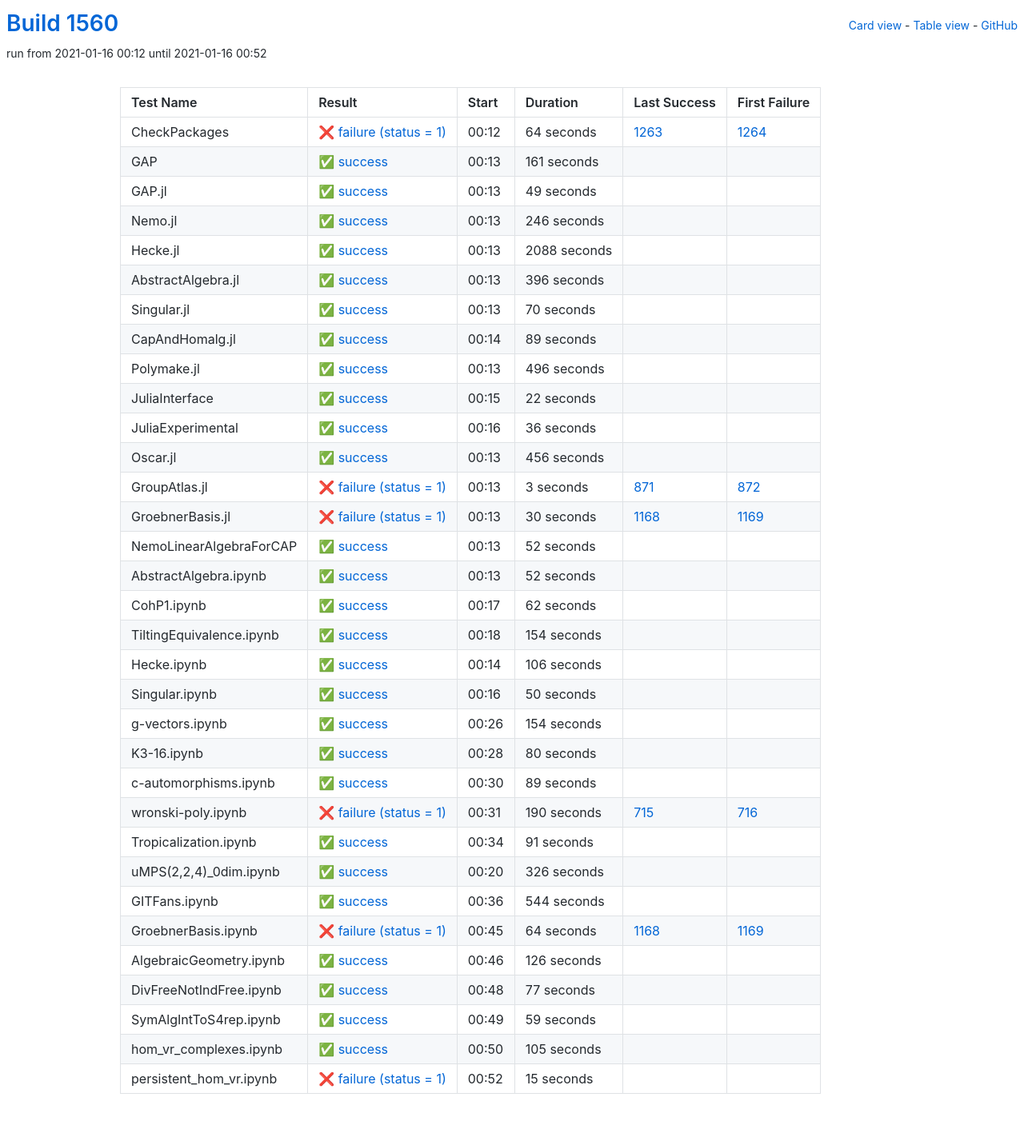
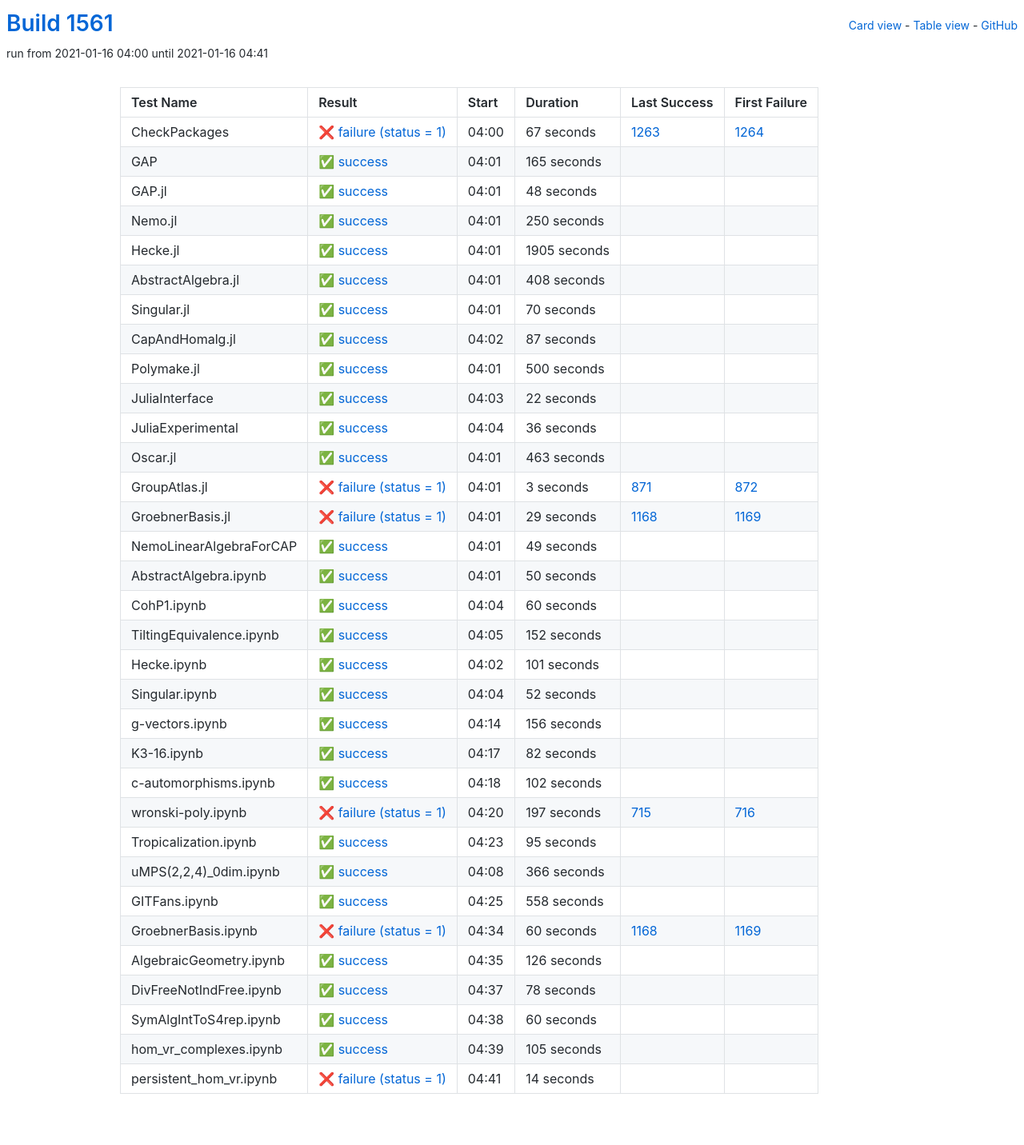
Before and after one commit to oscar-system/oscar-ci-status-stable, a Jekyll site: the page built from table.html, in a window 1280 px wide. Shown: the whole page at 80% size. Built offline with Jekyll 4.4.1, drawn with Linux system fonts in a browser that asks for light colours.

Commit message:
Build #1561

```diff
--- a/_data/ci.yml
+++ b/_data/ci.yml
@@ -1,6 +1,6 @@
 ---
-build: 1560
-build_url: https://oscarci.mathematik.uni-kl.de/job/oscar-stable/1560/
+build: 1561
+build_url: https://oscarci.mathematik.uni-kl.de/job/oscar-stable/1561/
 job: oscar-stable
 organization: oscar-system
 repo: oscar-ci-status-stable
@@ -8,80 +8,80 @@ repourl: https://github.com/oscar-system/oscar-ci-status-stable
 tests:
 - name: CheckPackages
   id: checkpackages
-  log: https://oscarci.mathematik.uni-kl.de/job/oscar-stable/1560/artifact/logs/build-1560/CheckPackages.log
-  start: 2021-01-16 00:12
+  log: https://oscarci.mathematik.uni-kl.de/job/oscar-stable/1561/artifact/logs/build-1561/CheckPackages.log
+  start: 2021-01-16 04:00
   success: false
   exitcode: 1
   status: failure
-  duration: 64
+  duration: 67
   last_success: 1263
   last_success_url: https://oscarci.mathematik.uni-kl.de/job/oscar-stable/1263/
   first_failure: 1264
   first_failure_url: https://oscarci.mathematik.uni-kl.de/job/oscar-stable/1264/
 - name: GAP
   id: gap
-  log: https://oscarci.mathematik.uni-kl.de/job/oscar-stable/1560/artifact/logs/build-1560/GAP.log
-  start: 2021-01-16 00:13
+  log: https://oscarci.mathematik.uni-kl.de/job/oscar-stable/1561/artifact/logs/build-1561/GAP.log
+  start: 2021-01-16 04:01
   success: true
   exitcode: 0
   status: success
-  duration: 161
+  duration: 165
   last_success: false
   last_success_url:
   first_failure: false
   first_failure_url:
 - name: GAP.jl
   id: gap-jl
-  log: https://oscarci.mathematik.uni-kl.de/job/oscar-stable/1560/artifact/logs/build-1560/GAP.jl.log
-  start: 2021-01-16 00:13
+  log: https://oscarci.mathematik.uni-kl.de/job/oscar-stable/1561/artifact/logs/build-1561/GAP.jl.log
+  start: 2021-01-16 04:01
   success: true
   exitcode: 0
   status: success
-  duration: 49
+  duration: 48
   last_success: false
   last_success_url:
   first_failure: false
   first_failure_url:
 - name: Nemo.jl
   id: nemo-jl
-  log: https://oscarci.mathematik.uni-kl.de/job/oscar-stable/1560/artifact/logs/build-1560/Nemo.jl.log
-  start: 2021-01-16 00:13
+  log: https://oscarci.mathematik.uni-kl.de/job/oscar-stable/1561/artifact/logs/build-1561/Nemo.jl.log
+  start: 2021-01-16 04:01
   success: true
   exitcode: 0
   status: success
-  duration: 246
+  duration: 250
   last_success: false
   last_success_url:
   first_failure: false
   first_failure_url:
 - name: Hecke.jl
   id: hecke-jl
-  log: https://oscarci.mathematik.uni-kl.de/job/oscar-stable/1560/artifact/logs/build-1560/Hecke.jl.log
-  start: 2021-01-16 00:13
+  log: https://oscarci.mathematik.uni-kl.de/job/oscar-stable/1561/artifact/logs/build-1561/Hecke.jl.log
+  start: 2021-01-16 04:01
   success: true
   exitcode: 0
   status: success
-  duration: 2088
+  duration: 1905
   last_success: false
   last_success_url:
   first_failure: false
   first_failure_url:
 - name: AbstractAlgebra.jl
   id: abstractalgebra-jl
-  log: https://oscarci.mathematik.uni-kl.de/job/oscar-stable/1560/artifact/logs/build-1560/AbstractAlgebra.jl.log
-  start: 2021-01-16 00:13
+  log: https://oscarci.mathematik.uni-kl.de/job/oscar-stable/1561/artifact/logs/build-1561/AbstractAlgebra.jl.log
+  start: 2021-01-16 04:01
   success: true
   exitcode: 0
   status: success
-  duration: 396
+  duration: 408
   last_success: false
   last_success_url:
   first_failure: false
   first_failure_url:
 - name: Singular.jl
   id: singular-jl
-  log: https://oscarci.mathematik.uni-kl.de/job/oscar-stable/1560/artifact/logs/build-1560/Singular.jl.log
-  start: 2021-01-16 00:13
+  log: https://oscarci.mathematik.uni-kl.de/job/oscar-stable/1561/artifact/logs/build-1561/Singular.jl.log
+  start: 2021-01-16 04:01
   success: true
   exitcode: 0
   status: success
@@ -92,32 +92,32 @@ tests:
   first_failure_url:
 - name: CapAndHomalg.jl
   id: capandhomalg-jl
-  log: https://oscarci.mathematik.uni-kl.de/job/oscar-stable/1560/artifact/logs/build-1560/CapAndHomalg.jl.log
-  start: 2021-01-16 00:14
+  log: https://oscarci.mathematik.uni-kl.de/job/oscar-stable/1561/artifact/logs/build-1561/CapAndHomalg.jl.log
+  start: 2021-01-16 04:02
   success: true
   exitcode: 0
   status: success
-  duration: 89
+  duration: 87
   last_success: false
   last_success_url:
   first_failure: false
   first_failure_url:
 - name: Polymake.jl
   id: polymake-jl
-  log: https://oscarci.mathematik.uni-kl.de/job/oscar-stable/1560/artifact/logs/build-1560/Polymake.jl.log
-  start: 2021-01-16 00:13
+  log: https://oscarci.mathematik.uni-kl.de/job/oscar-stable/1561/artifact/logs/build-1561/Polymake.jl.log
+  start: 2021-01-16 04:01
   success: true
   exitcode: 0
   status: success
-  duration: 496
+  duration: 500
   last_success: false
   last_success_url:
   first_failure: false
   first_failure_url:
 - name: JuliaInterface
   id: juliainterface
-  log: https://oscarci.mathematik.uni-kl.de/job/oscar-stable/1560/artifact/logs/build-1560/JuliaInterface.log
-  start: 2021-01-16 00:15
+  log: https://oscarci.mathematik.uni-kl.de/job/oscar-stable/1561/artifact/logs/build-1561/JuliaInterface.log
+  start: 2021-01-16 04:03
   success: true
   exitcode: 0
   status: success
@@ -128,8 +128,8 @@ tests:
   first_failure_url:
 - name: JuliaExperimental
   id: juliaexperimental
-  log: https://oscarci.mathematik.uni-kl.de/job/oscar-stable/1560/artifact/logs/build-1560/JuliaExperimental.log
-  start: 2021-01-16 00:16
+  log: https://oscarci.mathematik.uni-kl.de/job/oscar-stable/1561/artifact/logs/build-1561/JuliaExperimental.log
+  start: 2021-01-16 04:04
   success: true
   exitcode: 0
   status: success
@@ -140,20 +140,20 @@ tests:
   first_failure_url:
 - name: Oscar.jl
   id: oscar-jl
-  log: https://oscarci.mathematik.uni-kl.de/job/oscar-stable/1560/artifact/logs/build-1560/Oscar.jl.log
-  start: 2021-01-16 00:13
+  log: https://oscarci.mathematik.uni-kl.de/job/oscar-stable/1561/artifact/logs/build-1561/Oscar.jl.log
+  start: 2021-01-16 04:01
   success: true
   exitcode: 0
   status: success
-  duration: 456
+  duration: 463
   last_success: false
   last_success_url:
   first_failure: false
   first_failure_url:
 - name: GroupAtlas.jl
   id: groupatlas-jl
-  log: https://oscarci.mathematik.uni-kl.de/job/oscar-stable/1560/artifact/logs/build-1560/GroupAtlas.jl.log
-  start: 2021-01-16 00:13
+  log: https://oscarci.mathematik.uni-kl.de/job/oscar-stable/1561/artifact/logs/build-1561/GroupAtlas.jl.log
+  start: 2021-01-16 04:01
   success: false
   exitcode: 1
   status: failure
@@ -164,20 +164,80 @@ tests:
   first_failure_url: https://oscarci.mathematik.uni-kl.de/job/oscar-stable/872/
 - name: GroebnerBasis.jl
   id: groebnerbasis-jl
-  log: https://oscarci.mathematik.uni-kl.de/job/oscar-stable/1560/artifact/logs/build-1560/GroebnerBasis.jl.log
-  start: 2021-01-16 00:13
+  log: https://oscarci.mathematik.uni-kl.de/job/oscar-stable/1561/artifact/logs/build-1561/GroebnerBasis.jl.log
+  start: 2021-01-16 04:01
   success: false
   exitcode: 1
   status: failure
-  duration: 30
+  duration: 29
   last_success: 1168
   last_success_url: https://oscarci.mathematik.uni-kl.de/job/oscar-stable/1168/
   first_failure: 1169
   first_failure_url: https://oscarci.mathematik.uni-kl.de/job/oscar-stable/1169/
 - name: NemoLinearAlgebraForCAP
   id: nemolinearalgebraforcap
-  log: https://oscarci.mathematik.uni-kl.de/job/oscar-stable/1560/artifact/logs/build-1560/NemoLinearAlgebraForCAP.log
-  start: 2021-01-16 00:13
+  log: https://oscarci.mathematik.uni-kl.de/job/oscar-stable/1561/artifact/logs/build-1561/NemoLinearAlgebraForCAP.log
+  start: 2021-01-16 04:01
+  success: true
+  exitcode: 0
+  status: success
+  duration: 49
+  last_success: false
+  last_success_url:
+  first_failure: false
+  first_failure_url:
+- name: AbstractAlgebra.ipynb
+  id: abstractalgebra-ipynb
+  log: https://oscarci.mathematik.uni-kl.de/job/oscar-stable/1561/artifact/logs/build-1561/AbstractAlgebra.ipynb.log
+  start: 2021-01-16 04:01
+  success: true
+  exitcode: 0
+  status: success
+  duration: 50
+  last_success: false
+  last_success_url:
+  first_failure: false
+  first_failure_url:
+- name: CohP1.ipynb
+  id: cohp1-ipynb
+  log: https://oscarci.mathematik.uni-kl.de/job/oscar-stable/1561/artifact/logs/build-1561/CohP1.ipynb.log
+  start: 2021-01-16 04:04
+  success: true
+  exitcode: 0
+  status: success
+  duration: 60
+  last_success: false
+  last_success_url:
+  first_failure: false
+  first_failure_url:
+- name: TiltingEquivalence.ipynb
+  id: tiltingequivalence-ipynb
+  log: https://oscarci.mathematik.uni-kl.de/job/oscar-stable/1561/artifact/logs/build-1561/TiltingEquivalence.ipynb.log
+  start: 2021-01-16 04:05
+  success: true
+  exitcode: 0
+  status: success
+  duration: 152
+  last_success: false
+  last_success_url:
+  first_failure: false
+  first_failure_url:
+- name: Hecke.ipynb
+  id: hecke-ipynb
+  log: https://oscarci.mathematik.uni-kl.de/job/oscar-stable/1561/artifact/logs/build-1561/Hecke.ipynb.log
+  start: 2021-01-16 04:02
+  success: true
+  exitcode: 0
+  status: success
+  duration: 101
+  last_success: false
+  last_success_url:
+  first_failure: false
+  first_failure_url:
+- name: Singular.ipynb
+  id: singular-ipynb
+  log: https://oscarci.mathematik.uni-kl.de/job/oscar-stable/1561/artifact/logs/build-1561/Singular.ipynb.log
+  start: 2021-01-16 04:04
   success: true
   exitcode: 0
   status: success
@@ -186,166 +246,106 @@ tests:
   last_success_url:
   first_failure: false
   first_failure_url:
-- name: AbstractAlgebra.ipynb
-  id: abstractalgebra-ipynb
-  log: https://oscarci.mathematik.uni-kl.de/job/oscar-stable/1560/artifact/logs/build-1560/AbstractAlgebra.ipynb.log
-  start: 2021-01-16 00:13
+- name: g-vectors.ipynb
+  id: g-vectors-ipynb
+  log: https://oscarci.mathematik.uni-kl.de/job/oscar-stable/1561/artifact/logs/build-1561/g-vectors.ipynb.log
+  start: 2021-01-16 04:14
   success: true
   exitcode: 0
   status: success
-  duration: 52
-  last_success: false
-  last_success_url:
-  first_failure: false
-  first_failure_url:
-- name: CohP1.ipynb
-  id: cohp1-ipynb
-  log: https://oscarci.mathematik.uni-kl.de/job/oscar-stable/1560/artifact/logs/build-1560/CohP1.ipynb.log
-  start: 2021-01-16 00:17
-  success: true
-  exitcode: 0
-  status: success
-  duration: 62
-  last_success: false
-  last_success_url:
-  first_failure: false
-  first_failure_url:
-- name: TiltingEquivalence.ipynb
-  id: tiltingequivalence-ipynb
-  log: https://oscarci.mathematik.uni-kl.de/job/oscar-stable/1560/artifact/logs/build-1560/TiltingEquivalence.ipynb.log
-  start: 2021-01-16 00:18
-  success: true
-  exitcode: 0
-  status: success
-  duration: 154
-  last_success: false
-  last_success_url:
-  first_failure: false
-  first_failure_url:
-- name: Hecke.ipynb
-  id: hecke-ipynb
-  log: https://oscarci.mathematik.uni-kl.de/job/oscar-stable/1560/artifact/logs/build-1560/Hecke.ipynb.log
-  start: 2021-01-16 00:14
-  success: true
-  exitcode: 0
-  status: success
-  duration: 106
-  last_success: false
-  last_success_url:
-  first_failure: false
-  first_failure_url:
-- name: Singular.ipynb
-  id: singular-ipynb
-  log: https://oscarci.mathematik.uni-kl.de/job/oscar-stable/1560/artifact/logs/build-1560/Singular.ipynb.log
-  start: 2021-01-16 00:16
-  success: true
-  exitcode: 0
-  status: success
-  duration: 50
-  last_success: false
-  last_success_url:
-  first_failure: false
-  first_failure_url:
-- name: g-vectors.ipynb
-  id: g-vectors-ipynb
-  log: https://oscarci.mathematik.uni-kl.de/job/oscar-stable/1560/artifact/logs/build-1560/g-vectors.ipynb.log
-  start: 2021-01-16 00:26
-  success: true
-  exitcode: 0
-  status: success
-  duration: 154
+  duration: 156
   last_success: false
   last_success_url:
   first_failure: false
   first_failure_url:
 - name: K3-16.ipynb
   id: k3-16-ipynb
-  log: https://oscarci.mathematik.uni-kl.de/job/oscar-stable/1560/artifact/logs/build-1560/K3-16.ipynb.log
-  start: 2021-01-16 00:28
+  log: https://oscarci.mathematik.uni-kl.de/job/oscar-stable/1561/artifact/logs/build-1561/K3-16.ipynb.log
+  start: 2021-01-16 04:17
   success: true
   exitcode: 0
   status: success
-  duration: 80
+  duration: 82
   last_success: false
   last_success_url:
   first_failure: false
   first_failure_url:
 - name: c-automorphisms.ipynb
   id: c-automorphisms-ipynb
-  log: https://oscarci.mathematik.uni-kl.de/job/oscar-stable/1560/artifact/logs/build-1560/c-automorphisms.ipynb.log
-  start: 2021-01-16 00:30
+  log: https://oscarci.mathematik.uni-kl.de/job/oscar-stable/1561/artifact/logs/build-1561/c-automorphisms.ipynb.log
+  start: 2021-01-16 04:18
   success: true
   exitcode: 0
   status: success
-  duration: 89
+  duration: 102
   last_success: false
   last_success_url:
   first_failure: false
   first_failure_url:
 - name: wronski-poly.ipynb
   id: wronski-poly-ipynb
-  log: https://oscarci.mathematik.uni-kl.de/job/oscar-stable/1560/artifact/logs/build-1560/wronski-poly.ipynb.log
-  start: 2021-01-16 00:31
+  log: https://oscarci.mathematik.uni-kl.de/job/oscar-stable/1561/artifact/logs/build-1561/wronski-poly.ipynb.log
+  start: 2021-01-16 04:20
   success: false
   exitcode: 1
   status: failure
-  duration: 190
+  duration: 197
   last_success: 715
   last_success_url: https://oscarci.mathematik.uni-kl.de/job/oscar-stable/715/
   first_failure: 716
   first_failure_url: https://oscarci.mathematik.uni-kl.de/job/oscar-stable/716/
 - name: Tropicalization.ipynb
   id: tropicalization-ipynb
-  log: https://oscarci.mathematik.uni-kl.de/job/oscar-stable/1560/artifact/logs/build-1560/Tropicalization.ipynb.log
-  start: 2021-01-16 00:34
+  log: https://oscarci.mathematik.uni-kl.de/job/oscar-stable/1561/artifact/logs/build-1561/Tropicalization.ipynb.log
+  start: 2021-01-16 04:23
   success: true
   exitcode: 0
   status: success
-  duration: 91
+  duration: 95
   last_success: false
   last_success_url:
   first_failure: false
   first_failure_url:
 - name: uMPS(2,2,4)_0dim.ipynb
   id: umps-2-2-4-0dim-ipynb
-  log: https://oscarci.mathematik.uni-kl.de/job/oscar-stable/1560/artifact/logs/build-1560/uMPS-2-2-4-_0dim.ipynb.log
-  start: 2021-01-16 00:20
+  log: https://oscarci.mathematik.uni-kl.de/job/oscar-stable/1561/artifact/logs/build-1561/uMPS-2-2-4-_0dim.ipynb.log
+  start: 2021-01-16 04:08
   success: true
   exitcode: 0
   status: success
-  duration: 326
+  duration: 366
   last_success: false
   last_success_url:
   first_failure: false
   first_failure_url:
 - name: GITFans.ipynb
   id: gitfans-ipynb
-  log: https://oscarci.mathematik.uni-kl.de/job/oscar-stable/1560/artifact/logs/build-1560/GITFans.ipynb.log
-  start: 2021-01-16 00:36
+  log: https://oscarci.mathematik.uni-kl.de/job/oscar-stable/1561/artifact/logs/build-1561/GITFans.ipynb.log
+  start: 2021-01-16 04:25
   success: true
   exitcode: 0
   status: success
-  duration: 544
+  duration: 558
   last_success: false
   last_success_url:
   first_failure: false
   first_failure_url:
 - name: GroebnerBasis.ipynb
   id: groebnerbasis-ipynb
-  log: https://oscarci.mathematik.uni-kl.de/job/oscar-stable/1560/artifact/logs/build-1560/GroebnerBasis.ipynb.log
-  start: 2021-01-16 00:45
+  log: https://oscarci.mathematik.uni-kl.de/job/oscar-stable/1561/artifact/logs/build-1561/GroebnerBasis.ipynb.log
+  start: 2021-01-16 04:34
   success: false
   exitcode: 1
   status: failure
-  duration: 64
+  duration: 60
   last_success: 1168
   last_success_url: https://oscarci.mathematik.uni-kl.de/job/oscar-stable/1168/
   first_failure: 1169
   first_failure_url: https://oscarci.mathematik.uni-kl.de/job/oscar-stable/1169/
 - name: AlgebraicGeometry.ipynb
   id: algebraicgeometry-ipynb
-  log: https://oscarci.mathematik.uni-kl.de/job/oscar-stable/1560/artifact/logs/build-1560/AlgebraicGeometry.ipynb.log
-  start: 2021-01-16 00:46
+  log: https://oscarci.mathematik.uni-kl.de/job/oscar-stable/1561/artifact/logs/build-1561/AlgebraicGeometry.ipynb.log
+  start: 2021-01-16 04:35
   success: true
   exitcode: 0
   status: success
@@ -356,32 +356,32 @@ tests:
   first_failure_url:
 - name: DivFreeNotIndFree.ipynb
   id: divfreenotindfree-ipynb
-  log: https://oscarci.mathematik.uni-kl.de/job/oscar-stable/1560/artifact/logs/build-1560/DivFreeNotIndFree.ipynb.log
-  start: 2021-01-16 00:48
+  log: https://oscarci.mathematik.uni-kl.de/job/oscar-stable/1561/artifact/logs/build-1561/DivFreeNotIndFree.ipynb.log
+  start: 2021-01-16 04:37
   success: true
   exitcode: 0
   status: success
-  duration: 77
+  duration: 78
   last_success: false
   last_success_url:
   first_failure: false
   first_failure_url:
 - name: SymAlgIntToS4rep.ipynb
   id: symalginttos4rep-ipynb
-  log: https://oscarci.mathematik.uni-kl.de/job/oscar-stable/1560/artifact/logs/build-1560/SymAlgIntToS4rep.ipynb.log
-  start: 2021-01-16 00:49
+  log: https://oscarci.mathematik.uni-kl.de/job/oscar-stable/1561/artifact/logs/build-1561/SymAlgIntToS4rep.ipynb.log
+  start: 2021-01-16 04:38
   success: true
   exitcode: 0
   status: success
-  duration: 59
+  duration: 60
   last_success: false
   last_success_url:
   first_failure: false
   first_failure_url:
 - name: hom_vr_complexes.ipynb
   id: hom-vr-complexes-ipynb
-  log: https://oscarci.mathematik.uni-kl.de/job/oscar-stable/1560/artifact/logs/build-1560/hom_vr_complexes.ipynb.log
-  start: 2021-01-16 00:50
+  log: https://oscarci.mathematik.uni-kl.de/job/oscar-stable/1561/artifact/logs/build-1561/hom_vr_complexes.ipynb.log
+  start: 2021-01-16 04:39
   success: true
   exitcode: 0
   status: success
@@ -392,12 +392,12 @@ tests:
   first_failure_url:
 - name: persistent_hom_vr.ipynb
   id: persistent-hom-vr-ipynb
-  log: https://oscarci.mathematik.uni-kl.de/job/oscar-stable/1560/artifact/logs/build-1560/persistent_hom_vr.ipynb.log
-  start: 2021-01-16 00:52
+  log: https://oscarci.mathematik.uni-kl.de/job/oscar-stable/1561/artifact/logs/build-1561/persistent_hom_vr.ipynb.log
+  start: 2021-01-16 04:41
   success: false
   exitcode: 1
   status: failure
-  duration: 15
+  duration: 14
   last_success: false
   last_success_url:
   first_failure: false
```
Also changed, not shown: README.md.
